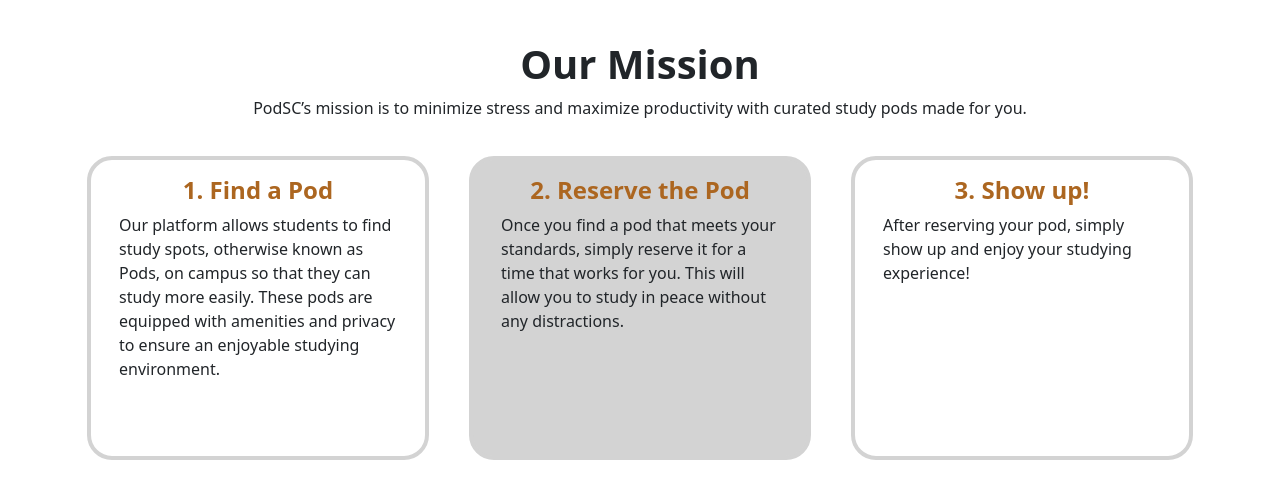
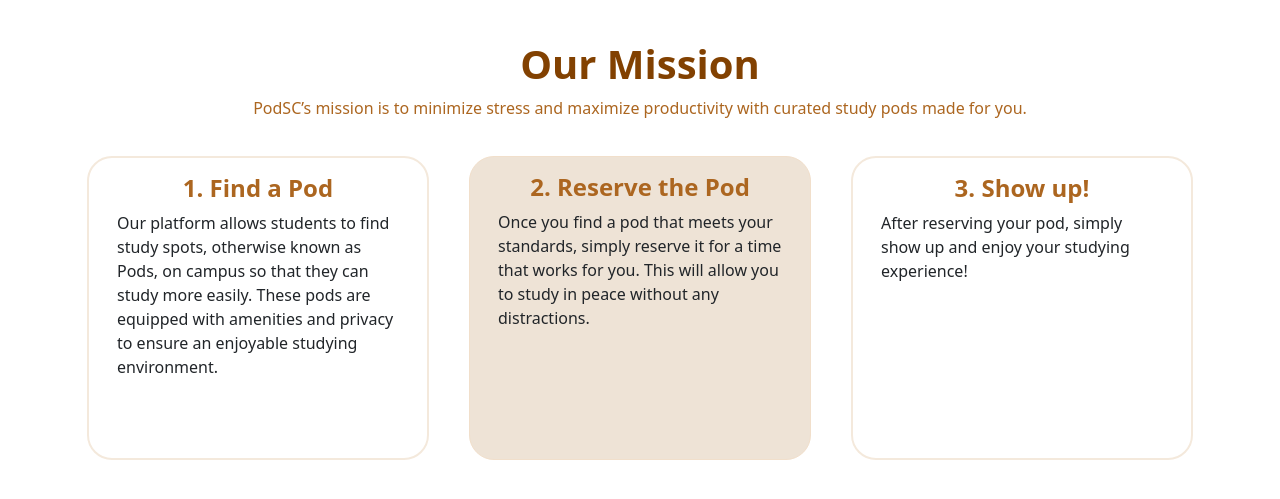
Before and after one commit to louissro/itp460-project, a PHP site: page /mission.php in a window 1280 px wide. Shown: the part 78-577 px from the top of the page. Run offline with PHP 8.4, Linux system fonts and the light colour scheme.

Commit message:
mission.php color pallete

```diff
--- a/mission.php
+++ b/mission.php
@@ -63,21 +63,21 @@
       <main>
         <div class="container-fluid body initiatives">
           <div class="row initiatives-header">
-            <h1 class="text-center" id="mission-section">
-              <strong>Our Mission</strong>
+            <h1 style='color:#824101' class="text-center" id="mission-section">
+              <strong >Our Mission</strong>
             </h1>
             <br />
             <br />
           </div>
 
           <div class="statement row">
-            <p class="text-center">
+            <p style="font-weight: 500; color:#ac6620;" class="text-center">
               PodSC’s mission is to minimize stress and maximize productivity with curated study pods made for you.
             </p>
           </div>
 
           <div class="row d-flex justify-content-center">
-            <div class="card white col-lg-4 col-sm-12">
+            <div class="card primary-container col-lg-4 col-sm-12">
               <div class="card-body">
                 <h4 class="card-title">
                   <strong>1. Find a Pod</strong>
@@ -90,7 +90,7 @@
               </div>
             </div>
 
-            <div class="card blue col-lg-4 col-sm-12">
+            <div class="card secondary-container col-lg-4 col-sm-12">
               <div class="card-body">
                 <h4 class="card-title">
                   <strong>2. Reserve the Pod</strong>
@@ -101,7 +101,7 @@
                 </p>
               </div>
             </div>
-            <div class="card white col-lg-4 col-sm-12">
+            <div class="card primary-container  col-lg-4 col-sm-12">
               <div class="card-body">
                 <h4 class="card-title">
                   <strong>3. Show up!</strong>
--- a/styles.css
+++ b/styles.css
@@ -13,8 +13,12 @@
     background-color: #ffffff;
     border: 2px solid #f4e9dc;
 }
+.secondary-container{
+    border: 1px solid #f1dfcb;
+    background-color: #eee3d6;
+}
 .save-color{
-    color: #f4e9dc;
+    color: #ffffff;
     color: #fffbf8;
 }
 #search-btn-div{
```
